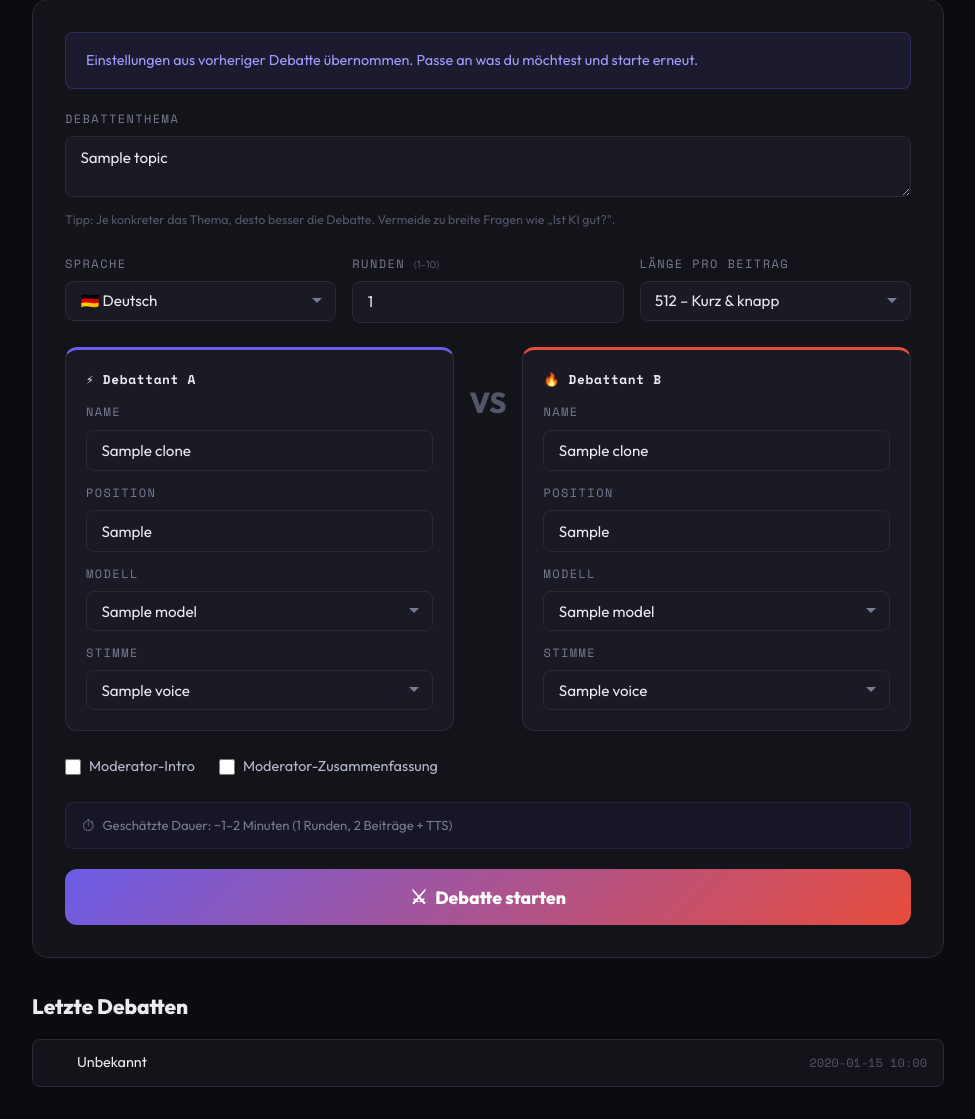
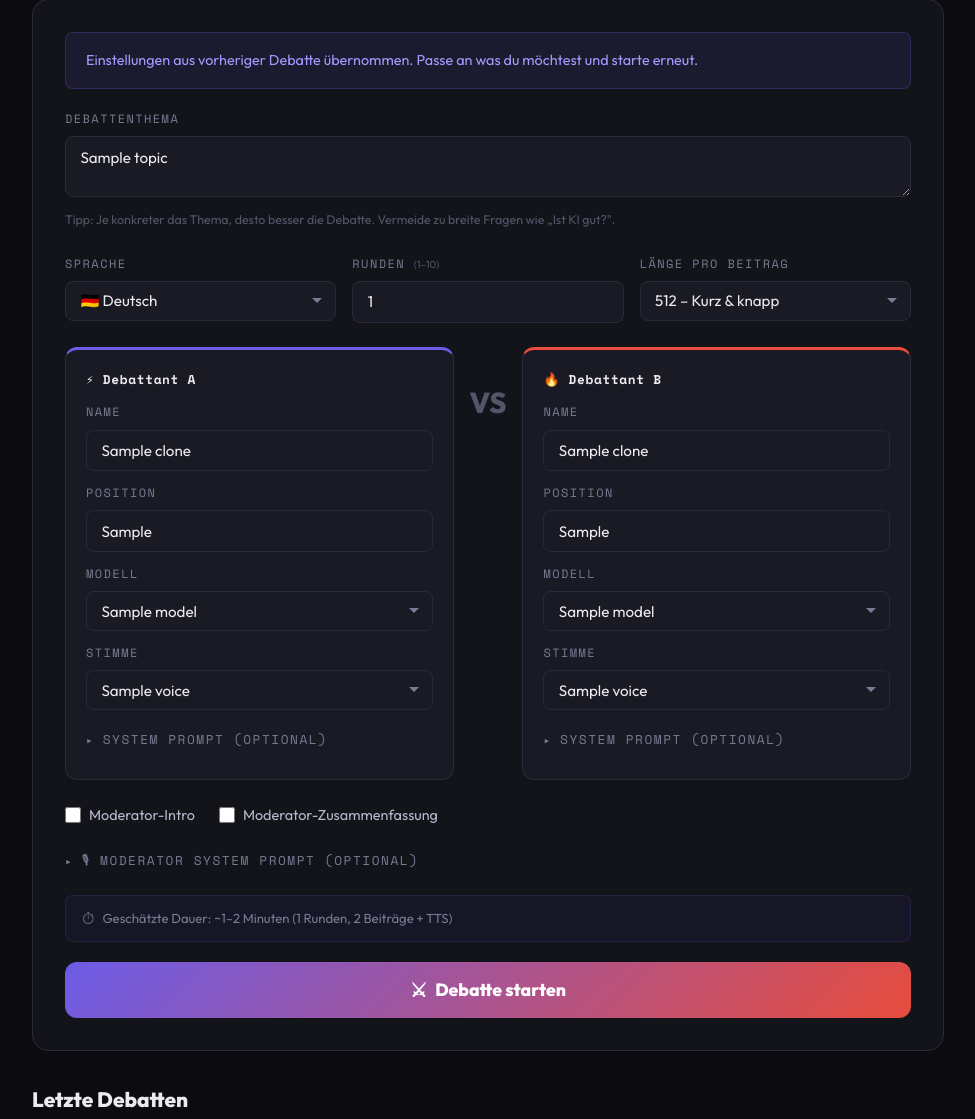
Before and after one commit to binaerverkehr/ki-arena, a FastAPI app: template app/templates/index.html in a window 1280 px wide. Shown: the part 474-1593 px from the top of the page, without its empty margins (152-1127 px from the left). Before the commit the page ends 1561 px from the top, so only its background shows below. Run offline with FastAPI, Linux system fonts and the light colour scheme; the template is opened without the code that fills it: most values are stand-ins (such as "Sample title", 1, 10 or a date in 2020); parts of the project's set-up code (start-up, migrations or seed data) failed here and were passed over; some libraries are stand-ins or nearby versions.

Commit message:
feat: System-Prompts für Debattenteilnehmer und Moderator hinzugefügt

```diff
--- a/app/services/debate.py
+++ b/app/services/debate.py
@@ -65,6 +65,7 @@ class DebateConfig:
     max_tokens_per_turn: int = 1024
     moderator_intro: bool = True
     moderator_summary: bool = True
+    moderator_system_prompt: str = ""
 
 
 @dataclass
@@ -344,9 +345,10 @@ async def run_debate(
         if config.moderator_intro:
             await notify("generating_intro")
             lang = "Deutsch" if config.language == "de" else "English"
+            mod_system = config.moderator_system_prompt or f"Du bist ein professioneller Debattenmoderator. Formuliere eine knappe, spannende Einleitung für die folgende Debatte. Sprache: {lang}."
             intro_resp = await llm.generate(
                 model=config.debater_a.model,  # use debater A's model for intro
-                system=f"Du bist ein professioneller Debattenmoderator. Formuliere eine knappe, spannende Einleitung für die folgende Debatte. Sprache: {lang}.",
+                system=mod_system,
                 messages=[{
                     "role": "user",
                     "content": f"Thema: {config.topic}\n\nTeilnehmer:\n- {config.debater_a.name} (Position: {config.debater_a.position})\n- {config.debater_b.name} (Position: {config.debater_b.position})\n\nAnzahl Runden: {config.num_rounds}",
@@ -403,9 +405,10 @@ async def run_debate(
                 for t in debate.turns
             )
             lang = "Deutsch" if config.language == "de" else "English"
+            summary_system = config.moderator_system_prompt or f"Du bist ein neutraler Debattenmoderator. Fasse die Debatte zusammen und bewerte die Argumente beider Seiten fair. Sprache: {lang}."
             summary_resp = await llm.generate(
                 model=config.debater_a.model,
-                system=f"Du bist ein neutraler Debattenmoderator. Fasse die Debatte zusammen und bewerte die Argumente beider Seiten fair. Sprache: {lang}.",
+                system=summary_system,
                 messages=[{
                     "role": "user",
                     "content": f"Thema: {config.topic}\n\nDebattenverlauf:\n{all_arguments}\n\nBitte fasse zusammen.",
--- a/app/static/css/style.css
+++ b/app/static/css/style.css
@@ -214,6 +214,28 @@ select.form-input {
     display: flex;
     gap: 1.5rem;
     margin-bottom: 1.5rem;
+}
+.prompt-details {
+    margin-top: 0.5rem;
+}
+.prompt-toggle {
+    cursor: pointer;
+    font-size: 0.8rem;
+    color: var(--text-muted);
+    user-select: none;
+    list-style: none;
+}
+.prompt-toggle::-webkit-details-marker { display: none; }
+.prompt-toggle::before {
+    content: '▸ ';
+    font-size: 0.7rem;
+}
+details[open] > .prompt-toggle::before {
+    content: '▾ ';
+}
+.prompt-details textarea {
+    margin-top: 0.4rem;
+    font-size: 0.85rem;
 }
 .checkbox-label {
     display: flex;
--- a/app/templates/index.html
+++ b/app/templates/index.html
@@ -105,6 +105,11 @@
                     {% endfor %}
                 </select>
             </div>
+            <details class="prompt-details">
+                <summary class="form-label prompt-toggle">System Prompt (optional)</summary>
+                <textarea name="a_system_prompt" rows="3" class="form-input form-textarea"
+                    placeholder="Zusätzliche Anweisungen für diese KI, z.B. 'Argumentiere besonders emotional' oder 'Nutze viele Beispiele aus der Praxis'">{{ clone.a_system_prompt if clone and clone.a_system_prompt else '' }}</textarea>
+            </details>
         </div>
 
         <!-- VS Badge -->
@@ -138,6 +143,11 @@
                     {% endfor %}
                 </select>
             </div>
+            <details class="prompt-details">
+                <summary class="form-label prompt-toggle">System Prompt (optional)</summary>
+                <textarea name="b_system_prompt" rows="3" class="form-input form-textarea"
+                    placeholder="Zusätzliche Anweisungen für diese KI, z.B. 'Sei besonders sarkastisch' oder 'Verwende wissenschaftliche Studien'">{{ clone.b_system_prompt if clone and clone.b_system_prompt else '' }}</textarea>
+            </details>
         </div>
     </div>
 
@@ -152,6 +162,11 @@
             <span>Moderator-Zusammenfassung</span>
         </label>
     </div>
+    <details class="prompt-details" style="margin-bottom: 1rem;">
+        <summary class="form-label prompt-toggle">🎙 Moderator System Prompt (optional)</summary>
+        <textarea name="moderator_system_prompt" rows="3" class="form-input form-textarea"
+            placeholder="Benutzerdefinierte Anweisungen für den Moderator, z.B. 'Sei besonders provokant' oder 'Moderiere im Stil eines Sportkommentators'">{{ clone.moderator_system_prompt if clone and clone.moderator_system_prompt else '' }}</textarea>
+    </details>
 
     <!-- Duration estimate -->
     <div class="estimate-bar">
```
Also changed, not shown: app/routers/api.py (+7 -0 lines), app/templates/player.html (+29 -17 lines).
